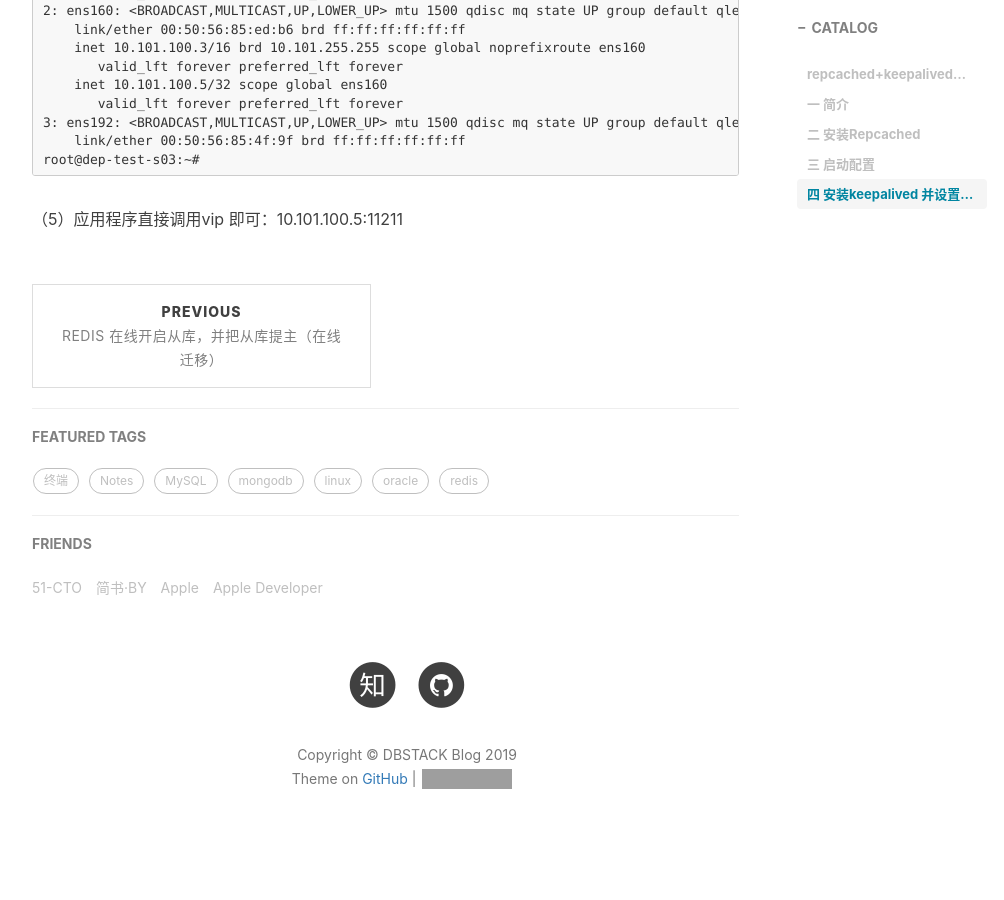
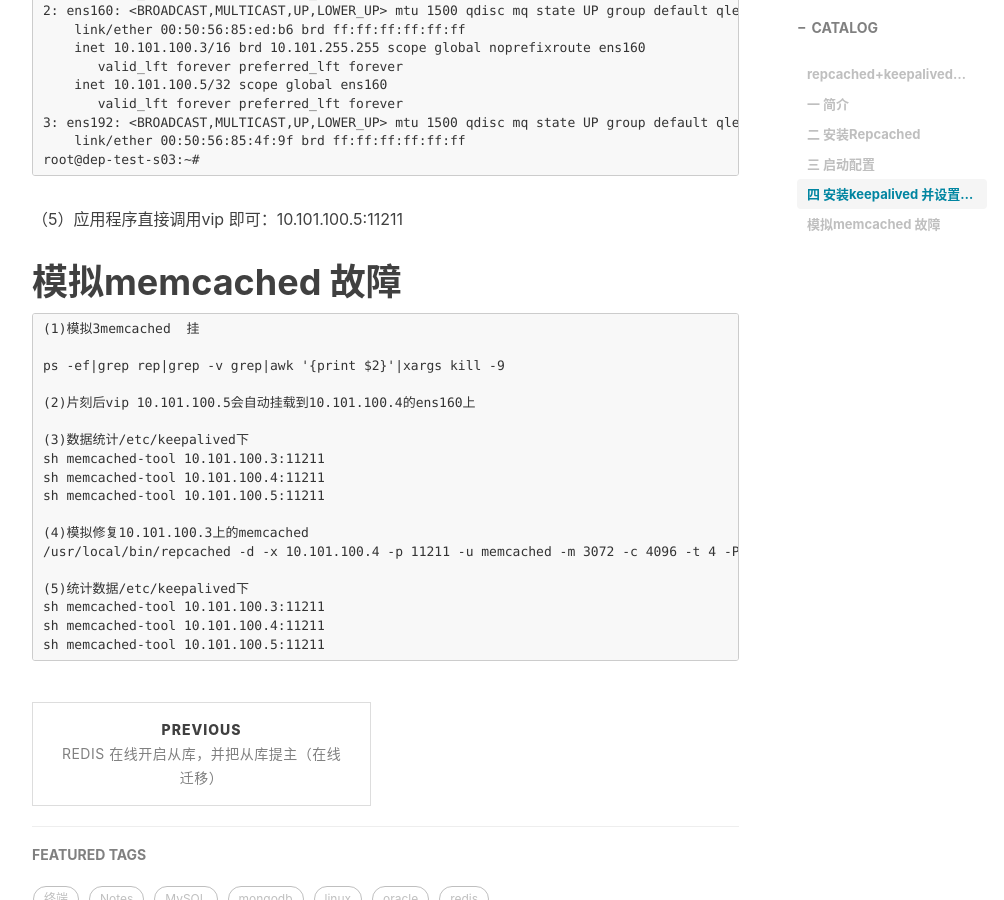
Before and after one commit to weiyanwei412/weiyanwei412.github.io, a Jekyll site: the page built from _posts/2019-07-17-repcached+keepalived的高可用memcached集群.md, in a window 1280 px wide and 900 px high, scrolled down 6465 px. Shown: the whole window, without its empty margins (233-1237 px from the left). Built offline with Jekyll 4.4.1, drawn with Linux system fonts in a browser that asks for light colours; nearby versions of some CDN libraries; comment, search, counter and statistics services are not loaded; grey boxes are pictures that could not be loaded.

Commit message:
Update 2019-07-17-repcached+keepalived的高可用memcached集群.md

````diff
--- a/_posts/2019-07-17-repcached+keepalived的高可用memcached集群.md
+++ b/_posts/2019-07-17-repcached+keepalived的高可用memcached集群.md
@@ -263,3 +263,24 @@ root@dep-test-s03:~# ip a
 root@dep-test-s03:~#
 ```
 （5）应用程序直接调用vip 即可：10.101.100.5:11211
+# 模拟memcached 故障
+```
+(1)模拟3memcached  挂
+
+ps -ef|grep rep|grep -v grep|awk '{print $2}'|xargs kill -9
+
+(2)片刻后vip 10.101.100.5会自动挂载到10.101.100.4的ens160上
+
+(3)数据统计/etc/keepalived下
+sh memcached-tool 10.101.100.3:11211
+sh memcached-tool 10.101.100.4:11211
+sh memcached-tool 10.101.100.5:11211
+
+(4)模拟修复10.101.100.3上的memcached
+/usr/local/bin/repcached -d -x 10.101.100.4 -p 11211 -u memcached -m 3072 -c 4096 -t 4 -P /var/run/memcached/memcached.pid -v >> /tmp/memcached.log 2>&1
+
+(5)统计数据/etc/keepalived下
+sh memcached-tool 10.101.100.3:11211
+sh memcached-tool 10.101.100.4:11211
+sh memcached-tool 10.101.100.5:11211
+```
````
